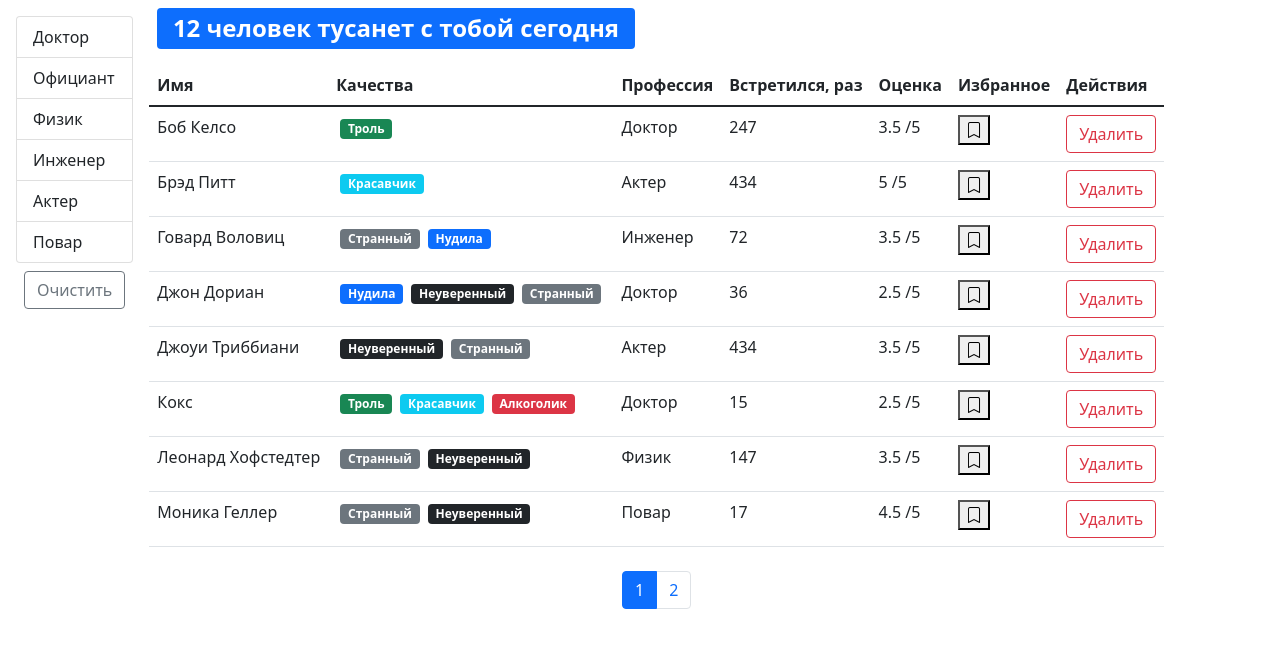
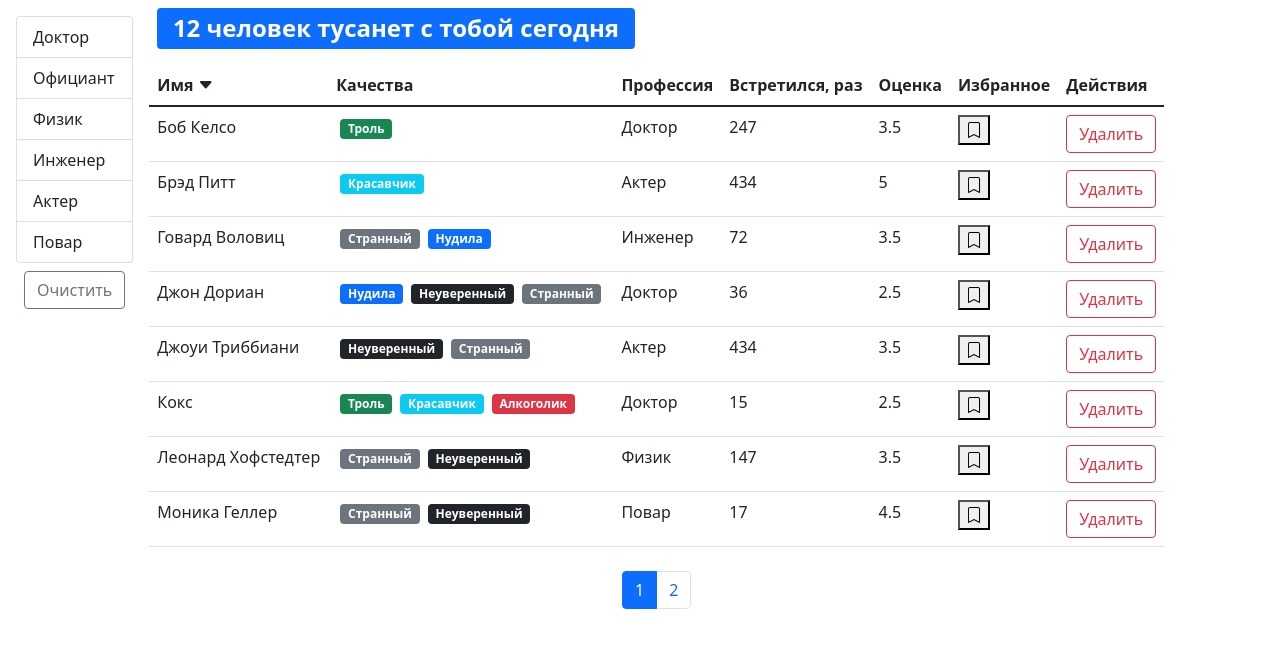
Before and after one commit to Alextxnk/React-app-fast-company, a React (Create React App) app: page / in a window 1280 px wide. Shown: the top 648 px of the page. Built offline with nearby package versions, Linux system fonts and the light colour scheme.

Commit message:
sort data

```diff
--- a/src/app/App.js
+++ b/src/app/App.js
@@ -1,43 +1,9 @@
-import React, { useState, useEffect } from 'react';
+import React from 'react';
 import UsersList from './components/usersList';
-import api from './api';
 
 function App () {
-   const [users, setUsers] = useState();
-
-   useEffect(() => {
-      api.users.fetchAll().then((data) => setUsers(data));
-   }, []);
-
-   const handleDelete = (userId) => {
-      setUsers(users.filter((user) => user._id !== userId));
-   };
-
-   const handleToggleBookMark = (id) => {
-      /* setUsers(
-         users.filter((user) => {
-            if (user._id === id) {
-               user.bookmark = !user.bookmark;
-               return user;
-            }
-            return user;
-         }) */
-      setUsers(
-         users.map((user) => {
-            if (user._id === id) {
-               return { ...user, bookmark: !user.bookmark };
-            }
-            return user;
-         })
-      );
-   };
-
    return (
-      <div>
-         {users && (
-            <UsersList onDelete={handleDelete} onToggleBookMark={handleToggleBookMark} users={users} />
-         )}
-      </div>
+      <UsersList />
    );
 }
 
--- /dev/null
+++ b/src/app/components/qualitiesList.jsx
@@ -0,0 +1,19 @@
+import React from 'react';
+import PropTypes from 'prop-types';
+import Quality from './quality';
+
+const QualitiesList = ({ qualities }) => {
+   return (
+      <>
+         {qualities.map((qual) => (
+            <Quality key={qual._id} {...qual} />
+         ))}
+      </>
+   );
+};
+
+QualitiesList.propTypes = {
+   qualities: PropTypes.array.isRequired
+};
+
+export default QualitiesList;
--- a/src/app/components/qualitie.jsx
+++ b/src/app/components/quality.jsx
@@ -1,7 +1,7 @@
 import React from 'react';
 import PropTypes from 'prop-types';
 
-const Qualitie = ({ color, name }) => {
+const Quality = ({ color, name }) => {
    return (
       <span className={'badge m-1 bg-' + color}>
          {name}
@@ -9,9 +9,9 @@
    );
 };
 
-Qualitie.propTypes = {
+Quality.propTypes = {
    color: PropTypes.string.isRequired,
    name: PropTypes.string.isRequired
 };
 
-export default Qualitie;
+export default Quality;
--- /dev/null
+++ b/src/app/components/table.jsx
@@ -0,0 +1,27 @@
+import React from 'react';
+import PropTypes from 'prop-types';
+import TableBody from './tableBody';
+import TableHeader from './tableHeader';
+
+const Table = ({ onSort, selectedSort, columns, data, children }) => {
+   return (
+      <table className='table'>
+         {children || (
+            <>
+               <TableHeader {...{ onSort, selectedSort, columns }} />
+               <TableBody {...{ columns, data }} />
+            </>
+         )}
+      </table>
+   );
+};
+
+Table.propTypes = {
+   onSort: PropTypes.func,
+   selectedSort: PropTypes.object,
+   columns: PropTypes.object,
+   data: PropTypes.array,
+   children: PropTypes.array
+};
+
+export default Table;
--- /dev/null
+++ b/src/app/components/tableBody.jsx
@@ -0,0 +1,39 @@
+import React from 'react';
+import PropTypes from 'prop-types';
+import _ from 'lodash';
+
+const TableBody = ({ data, columns }) => {
+   const renderContent = (item, column) => {
+      if (columns[column].component) {
+         const component = columns[column].component;
+
+         if (typeof component === 'function') {
+            return component(item);
+         }
+         return component;
+      }
+
+      return _.get(item, columns[column].path);
+   };
+
+   return (
+      <tbody>
+         {data.map((item) => (
+            <tr key={item._id}>
+               {Object.keys(columns).map((column) => (
+                  <td key={column}>
+                     {renderContent(item, column)}
+                  </td>
+               ))}
+            </tr>
+         ))}
+      </tbody>
+   );
+};
+
+TableBody.propTypes = {
+   data: PropTypes.array.isRequired,
+   columns: PropTypes.object.isRequired
+};
+
+export default TableBody;
--- /dev/null
+++ b/src/app/components/tableHeader.jsx
@@ -0,0 +1,44 @@
+import React from 'react';
+import PropTypes from 'prop-types';
+
+const TableHeader = ({ onSort, selectedSort, columns }) => {
+   const handleSort = (item) => {
+      if (selectedSort.path === item) {
+         onSort({ ...selectedSort, order: selectedSort.order === 'asc' ? 'desc' : 'asc' });
+      } else {
+         onSort({ path: item, order: 'asc' });
+      }
+   };
+
+   const renderSortArrow = (selectedSort, currentPath) => {
+      if (selectedSort.path === currentPath) {
+         if (selectedSort.order === 'asc') {
+            return <i className='bi - bi-caret-down-fill'></i>;
+         } else {
+            return <i className='bi - bi-caret-up-fill'></i>;
+         }
+      }
+
+      return null;
+   };
+
+   return (
+      <thead>
+         <tr>
+            {Object.keys(columns).map((column) => (
+               <th key={column} onClick={columns[column].path ? () => handleSort(columns[column].path) : undefined} {...{ role: columns[column].path && 'button' }} scope='col'>
+                  {columns[column].name} {renderSortArrow(selectedSort, columns[column].path)}
+               </th>
+            ))}
+         </tr>
+      </thead>
+   );
+};
+
+TableHeader.propTypes = {
+   onSort: PropTypes.func.isRequired,
+   selectedSort: PropTypes.object.isRequired,
+   columns: PropTypes.object.isRequired
+};
+
+export default TableHeader;
--- a/src/app/components/user.jsx
+++ b/src/app/components/user.jsx
@@ -1,5 +1,5 @@
 import React from 'react';
-import Qualitie from './qualitie';
+import Quality from './quality';
 import BookMark from './bookmark';
 import PropTypes from 'prop-types';
 
@@ -19,7 +19,7 @@
          <td>{name}</td>
          <td>
             {qualities.map((qual) => (
-               <Qualitie key={qual._id} {...qual} />
+               <Quality key={qual._id} {...qual} />
             ))}
          </td>
          <td>{profession.name}</td>
--- a/src/app/components/usersList.jsx
+++ b/src/app/components/usersList.jsx
@@ -8,12 +8,34 @@
 import UsersTable from './usersTable';
 import _ from 'lodash';
 
-const UsersList = ({ users: allUsers, ...rest }) => {
+const UsersList = () => {
    const [currentPage, setCurrentPage] = useState(1);
    const [professions, setProfession] = useState(api.professions.fetchAll());
    const [selectedProf, setSelectedProf] = useState();
-   const [sortBy, setSortBy] = useState({ iter: 'name', order: 'asc' });
+   const [sortBy, setSortBy] = useState({ path: 'name', order: 'asc' });
    const pageSize = 8;
+
+   // работа с users
+   const [users, setUsers] = useState();
+
+   useEffect(() => {
+      api.users.fetchAll().then((data) => setUsers(data));
+   }, []);
+
+   const handleDelete = (userId) => {
+      setUsers(users.filter((user) => user._id !== userId));
+   };
+
+   const handleToggleBookMark = (id) => {
+      setUsers(
+         users.map((user) => {
+            if (user._id === id) {
+               return { ...user, bookmark: !user.bookmark };
+            }
+            return user;
+         })
+      );
+   };
 
    useEffect(() => {
       api.professions.fetchAll().then((data) => setProfession(data));
@@ -35,10 +57,11 @@
       setSortBy(item);
    };
 
-   const filteredUsers = selectedProf ? allUsers.filter((user) => JSON.stringify(user.profession) === JSON.stringify(selectedProf)) : allUsers;
+   if (users) {
+      const filteredUsers = selectedProf ? users.filter((user) => JSON.stringify(user.profession) === JSON.stringify(selectedProf)) : users;
 
       const count = filteredUsers.length;
-   const sortedUsers = _.orderBy(filteredUsers, [sortBy.iter], [sortBy.order]);
+      const sortedUsers = _.orderBy(filteredUsers, [sortBy.path], [sortBy.order]);
       const userCrop = paginate(sortedUsers, currentPage, pageSize);
 
       const clearFilter = () => {
@@ -56,12 +79,21 @@
             <div className='d-flex flex-column'>
                <SearchStatus length={count} />
                {count > 0 && (
-               <UsersTable users={userCrop} onSort={handleSort} currentSort={sortBy} {...rest} />
+                  <UsersTable users={userCrop} onSort={handleSort} selectedSort={sortBy} onDelete={handleDelete} onToggleBookMark={handleToggleBookMark} />
                )}
                <div className='d-flex justify-content-center'>
                   <Pagination itemsCount={count} pageSize={pageSize} currentPage={currentPage} onPageChange={handlePageChange} />
                </div>
             </div>
+         </div>
+      );
+   }
+
+   return (
+      <div className='d-flex justify-content-center p-3'>
+         <h3>
+            Загрузка...
+         </h3>
       </div>
    );
 };
--- a/src/app/components/usersTable.jsx
+++ b/src/app/components/usersTable.jsx
@@ -1,41 +1,31 @@
 import React from 'react';
 import PropTypes from 'prop-types';
-import User from './user';
+import QualitiesList from './qualitiesList';
+import BookMark from './bookmark';
+import Table from './table';
 
-const UsersTable = ({ users, onSort, currentSort, ...rest }) => {
-   const handleSort = (item) => {
-      if (currentSort.iter === item) {
-         onSort({ ...currentSort, order: currentSort.order === 'asc' ? 'desc' : 'asc' });
-      } else {
-         onSort({ iter: item, order: 'asc' });
-      }
+const UsersTable = ({ users, onSort, selectedSort, onToggleBookMark, onDelete, ...rest }) => {
+   const columns = {
+      name: { path: 'name', name: 'Имя' },
+      qualities: { name: 'Качества', component: (user) => (<QualitiesList qualities={user.qualities} />) },
+      profession: { path: 'profession.name', name: 'Профессия' },
+      completedMeetings: { path: 'completedMeetings', name: 'Встретился, раз' },
+      rate: { path: 'rate', name: 'Оценка' },
+      bookmark: { path: 'bookmark', name: 'Избранное', component: (user) => (<BookMark status={user.bookmark} onClick={() => onToggleBookMark(user._id)} />) },
+      actions: { name: 'Действия', component: (user) => (<button onClick={() => onDelete(user._id)} className='btn btn-outline-danger'>Удалить</button>) }
    };
+
    return (
-      <table className='table'>
-         <thead>
-            <tr>
-               <th onClick={() => handleSort('name')} scope='col'>Имя</th>
-               <th scope='col'>Качества</th>
-               <th onClick={() => handleSort('profession.name')} scope='col'>Профессия</th>
-               <th onClick={() => handleSort('completedMeetings')} scope='col'>Встретился, раз</th>
-               <th onClick={() => handleSort('rate')} scope='col'>Оценка</th>
-               <th onClick={() => handleSort('bookmark')} scope='col'>Избранное</th>
-               <th scope='col'>Действия</th>
-            </tr>
-         </thead>
-         <tbody>
-            {users.map((user) => (
-               <User key={user._id} {...rest} {...user} />
-            ))}
-         </tbody>
-      </table>
+      <Table onSort={onSort} selectedSort={selectedSort} columns={columns} data={users} />
    );
 };
 
 UsersTable.propTypes = {
    users: PropTypes.array.isRequired,
    onSort: PropTypes.func.isRequired,
-   currentSort: PropTypes.object.isRequired
+   selectedSort: PropTypes.object.isRequired,
+   onToggleBookMark: PropTypes.func.isRequired,
+   onDelete: PropTypes.func.isRequired
 };
 
 export default UsersTable;
```
Lines whose indentation alone changed are shown as unchanged.
